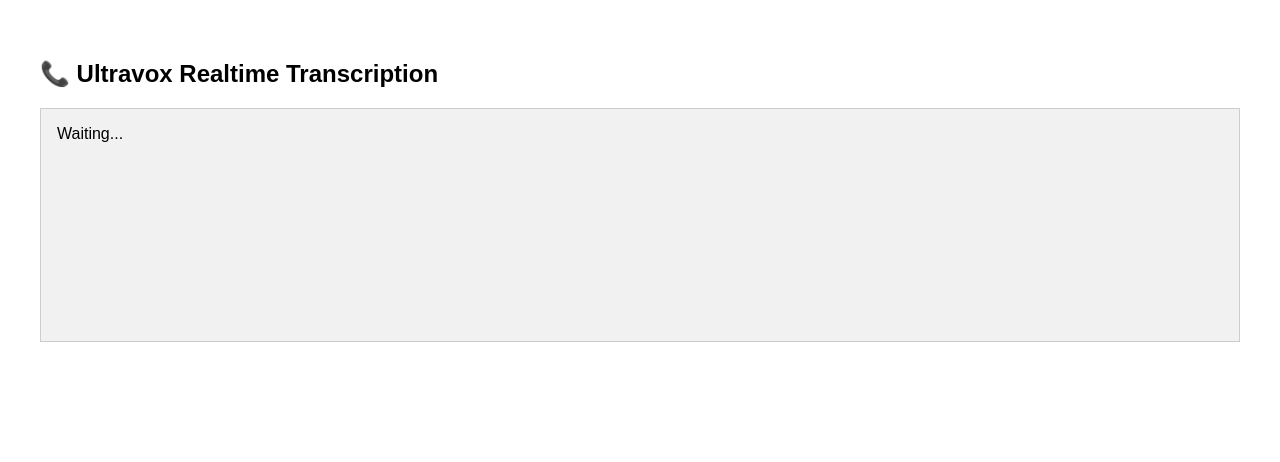
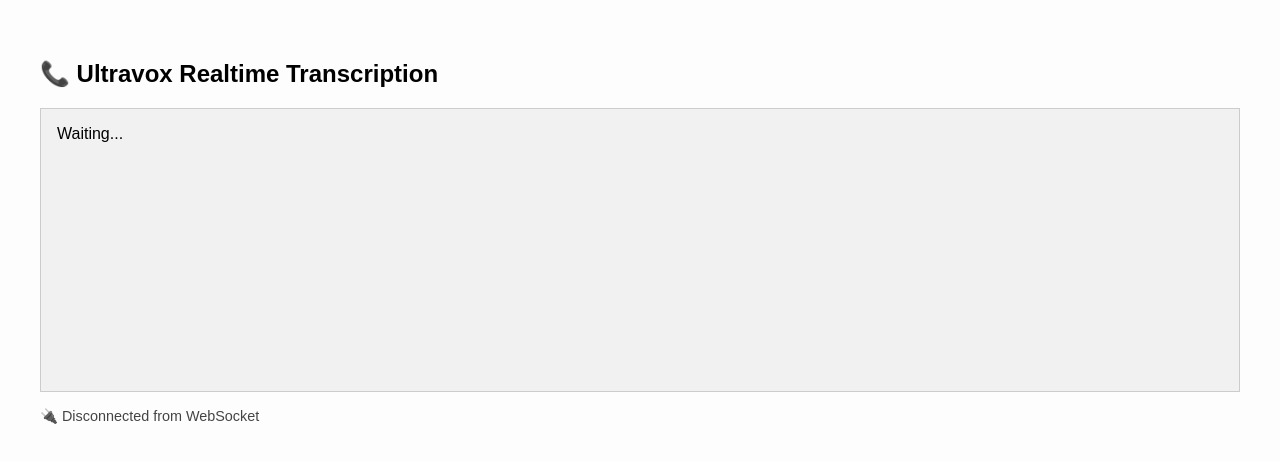
Before and after one commit to rudrasish2003/ultravox-transcriber, a website: page public/index.html in a window 1280 px wide. Drawn offline with Linux system fonts and the light colour scheme.

Commit message:
Updated websocket URL in frontend

```diff
--- a/public/index.html
+++ b/public/index.html
@@ -3,21 +3,58 @@
 <head>
   <title>Live Transcript</title>
   <style>
-    body { font-family: sans-serif; padding: 2rem; }
-    #transcript { border: 1px solid #ccc; padding: 1rem; height: 200px; overflow-y: auto; background: #f1f1f1; }
+    body { font-family: sans-serif; padding: 2rem; background-color: #fdfdfd; }
+    #transcript {
+      border: 1px solid #ccc;
+      padding: 1rem;
+      height: 250px;
+      overflow-y: auto;
+      background: #f1f1f1;
+      white-space: pre-wrap;
+    }
+    .status {
+      font-size: 0.9rem;
+      color: #444;
+      margin-top: 1rem;
+    }
   </style>
 </head>
 <body>
   <h2>📞 Ultravox Realtime Transcription</h2>
   <div id="transcript">Waiting...</div>
+  <div class="status" id="status">🔌 Connecting...</div>
 
   <script>
-    const ws = new WebSocket(`wss://${location.host}`);
+    const transcriptEl = document.getElementById('transcript');
+    const statusEl = document.getElementById('status');
+
+    const ws = new WebSocket(`wss://${location.host}/frontend`);
+
+    ws.onopen = () => {
+      statusEl.innerText = '✅ Connected to WebSocket';
+    };
+
+    ws.onerror = (err) => {
+      console.error('WebSocket error:', err);
+      statusEl.innerText = '❌ WebSocket error. Check console.';
+    };
+
+    ws.onclose = () => {
+      statusEl.innerText = '🔌 Disconnected from WebSocket';
+    };
+
     ws.onmessage = ({ data }) => {
-      const { text } = JSON.parse(data);
-      const transcriptEl = document.getElementById('transcript');
-      transcriptEl.innerText += ' ' + text;
-      transcriptEl.scrollTop = transcriptEl.scrollHeight;
+      try {
+        const parsed = JSON.parse(data);
+        if (parsed.type === 'transcript' && parsed.text) {
+          transcriptEl.innerText += ' ' + parsed.text;
+          transcriptEl.scrollTop = transcriptEl.scrollHeight;
+        } else if (parsed.type === 'status') {
+          statusEl.innerText = `📞 Call status: ${parsed.status}`;
+        }
+      } catch (e) {
+        console.error('Invalid message:', data);
+      }
     };
   </script>
 </body>
```
Also changed, not shown: server.js (+31 -27 lines).
